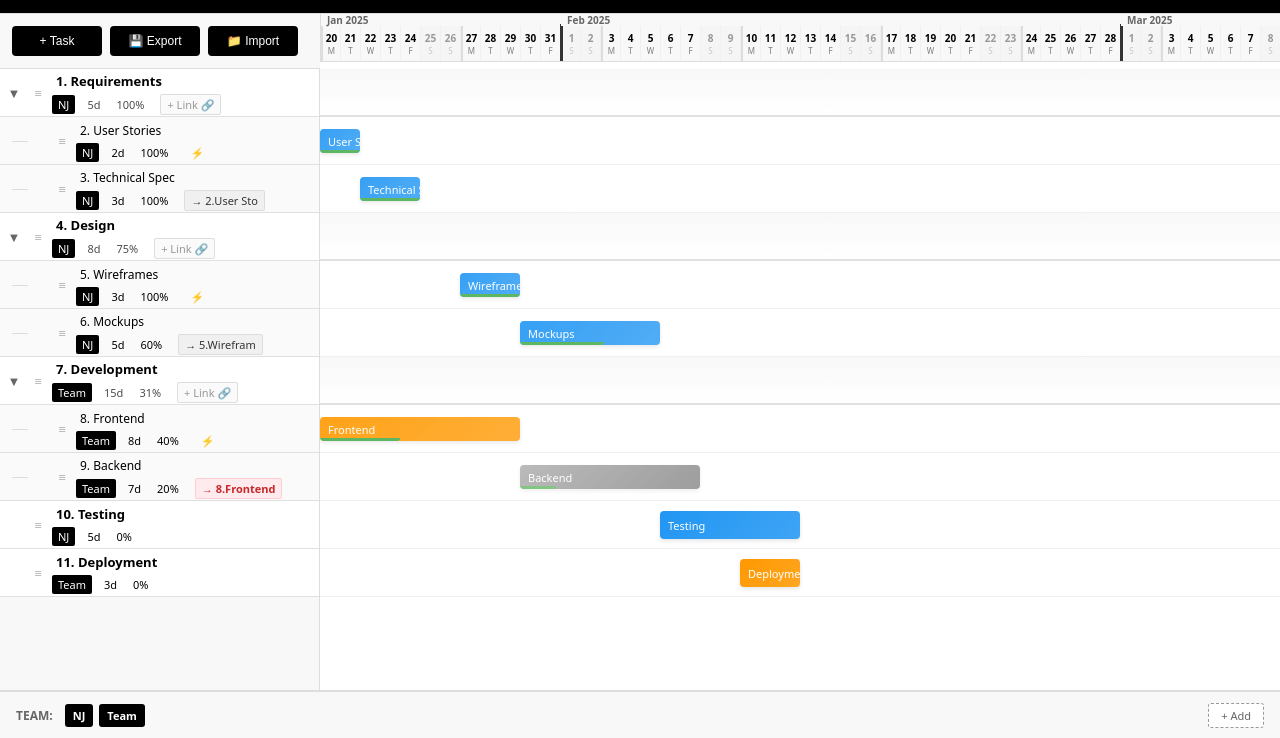
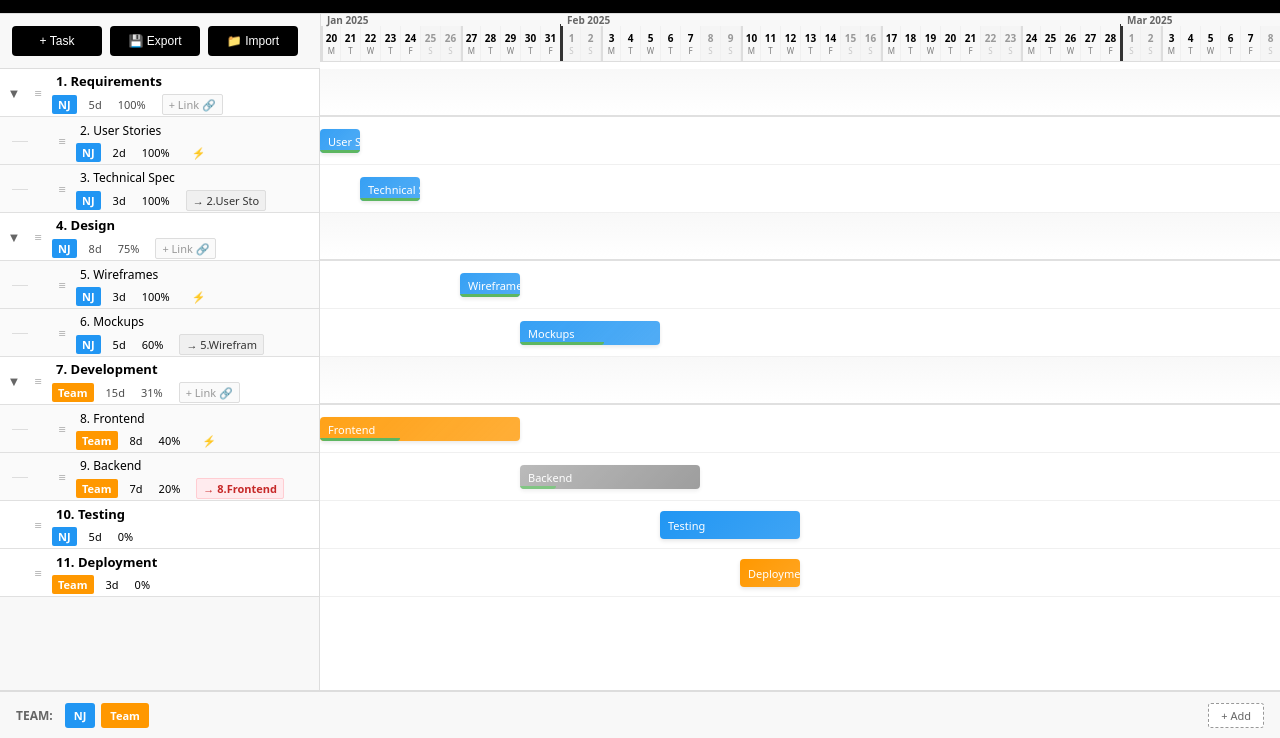
Before and after one commit to normanjanert/fluenta-tempus, a plain HTML site: page index.html in a window 1280 px wide. Shown: the part 62-800 px from the top of the page. Drawn offline with Linux system fonts and the light colour scheme.

Commit message:
add: color badges

```diff
--- a/index.html
+++ b/index.html
@@ -131,7 +131,6 @@ body { font: 13px system-ui; background: #fff; }
 }
 
 .resource-badge {
-  background: #000;
   color: #fff;
   padding: 4px 8px;
   border-radius: 3px;
@@ -141,12 +140,14 @@ body { font: 13px system-ui; background: #fff; }
   position: relative;
   transition: all 0.2s;
   white-space: nowrap;
+  border: 1px solid transparent;
 }
 
 .resource-badge:hover {
-  background: #333;
   transform: translateY(-2px);
-  box-shadow: 0 2px 4px rgba(0,0,0,0.2);
+  box-shadow: 0 2px 8px rgba(0,0,0,0.3);
+  filter: brightness(1.1);
+  border: 1px solid rgba(255,255,255,0.3);
 }
 
 .resource-delete-inline {
@@ -419,15 +420,19 @@ body { font: 13px system-ui; background: #fff; }
 }
 
 .owner {
-  background: #000;
   color: #fff;
   padding: 2px 6px;
   border-radius: 2px;
   cursor: pointer;
+  font-weight: 600;
+  font-size: 11px;
+  transition: all 0.2s;
 }
 
 .owner:hover {
-  background: #333;
+  filter: brightness(1.2);
+  transform: scale(1.05);
+  box-shadow: 0 1px 3px rgba(0,0,0,0.2);
 }
 
 .duration {
@@ -1208,6 +1213,7 @@ function renderResources() {
   sortedResources.forEach(([code, resource]) => {
     const badge = document.createElement('div');
     badge.className = 'resource-badge';
+    badge.style.background = resource.color; // GENIAL! Use the resource color!
     badge.innerHTML = `
       ${code}
       <div class="resource-delete-inline" onclick="deleteResource('${code}'); event.stopPropagation();">×</div>
@@ -1591,7 +1597,13 @@ function render() {
 
     // Make other fields clickable for editing - BUT NOT FOR PARENT TASKS!
     if (!isParent) {
-      taskEl.querySelector('.owner').onclick = () => editOwner(task.id);
+      const ownerEl = taskEl.querySelector('.owner');
+      const resource = project.resources[task.owner];
+      if (resource && resource.color) {
+        ownerEl.style.background = resource.color;
+      }
+      ownerEl.onclick = () => editOwner(task.id);
+
       taskEl.querySelector('.duration').onclick = () => editDuration(task.id);
       taskEl.querySelector('.progress-badge').onclick = () => editProgress(task.id);
     } else {
@@ -1605,7 +1617,12 @@ function render() {
       taskEl.querySelector('.progress-badge').title = 'Weighted average of subtask progress';
 
       // Owner can still be changed for parent tasks
-      taskEl.querySelector('.owner').onclick = () => editOwner(task.id);
+      const ownerEl = taskEl.querySelector('.owner');
+      const resource = project.resources[task.owner];
+      if (resource && resource.color) {
+        ownerEl.style.background = resource.color;
+      }
+      ownerEl.onclick = () => editOwner(task.id);
 
       // Parent tasks have link management
       const linkBadge = taskEl.querySelector('.link-badge');
```
